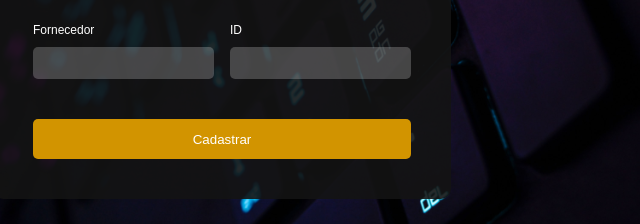
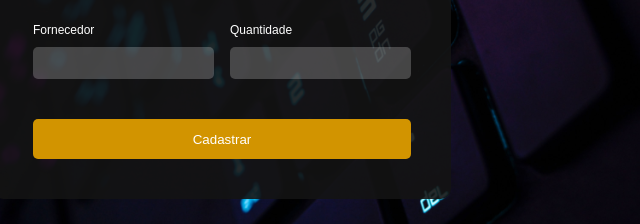
Before and after one commit to Felipens12/Loja-de-Ecommerce, a plain HTML site: page cadastro.html in a window 1280 px wide. Shown: the part 390-614 px from the top of the page, 418-1058 px from the left. Drawn offline with nearby package versions, Linux system fonts and the light colour scheme; a web font is replaced by a local one.

Commit message:
alterando a pagina de cadastro

```diff
--- a/cadastro.html
+++ b/cadastro.html
@@ -60,7 +60,7 @@
                     <input type="text" id="fornecedor" autocomplete="off">
                 </div>
                 <div class="card-content-area">
-                    <label for="id">ID</label>
+                    <label for="id">Quantidade</label>
                     <input type="text" id="id" autocomplete="off">
                 </div>
             </div>
```
